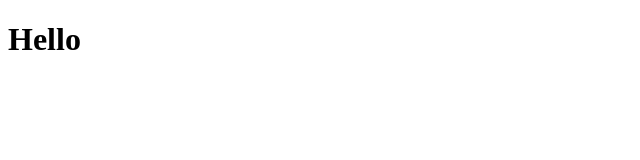
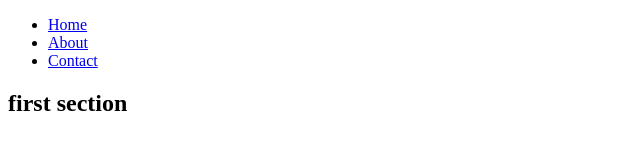
Before and after one commit to jafore/gitlearning, a plain HTML site: page index.html in a window 1280 px wide. Shown: the whole page, without its empty margins (0-640 px from the left). Drawn offline with Linux system fonts and the light colour scheme.

Commit message:
fist section is completed

```diff
--- a/index.html
+++ b/index.html
@@ -6,6 +6,18 @@
     <title>Document</title>
 </head>
 <body>
-    <h1>Hello</h1>
+    <header>
+        <nav>
+            <ul>
+                <li><a href="#">Home</a></li>
+                <li><a href="#">About</a></li>
+                <li><a href="#">Contact</a></li>
+            </ul>
+        </nav>
+    </header>
+
+    <section>
+        <h1>first section</h1>
+    </section>
 </body>
 </html>
```
